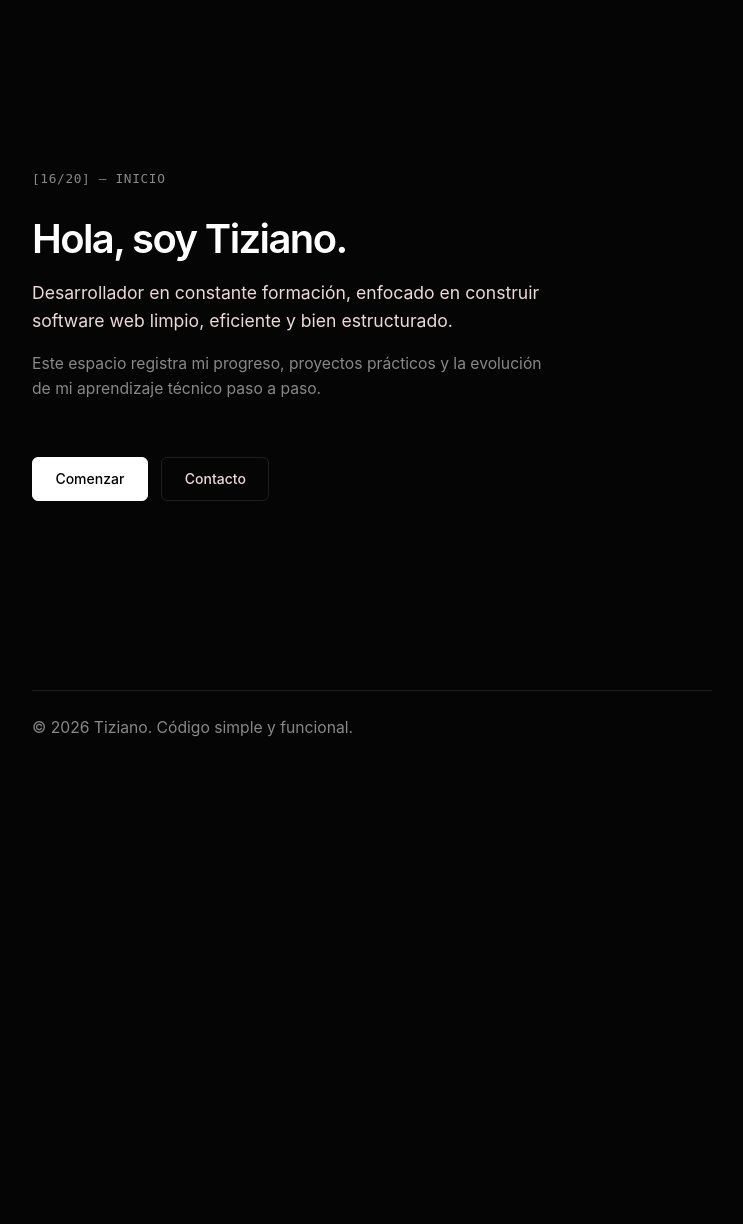
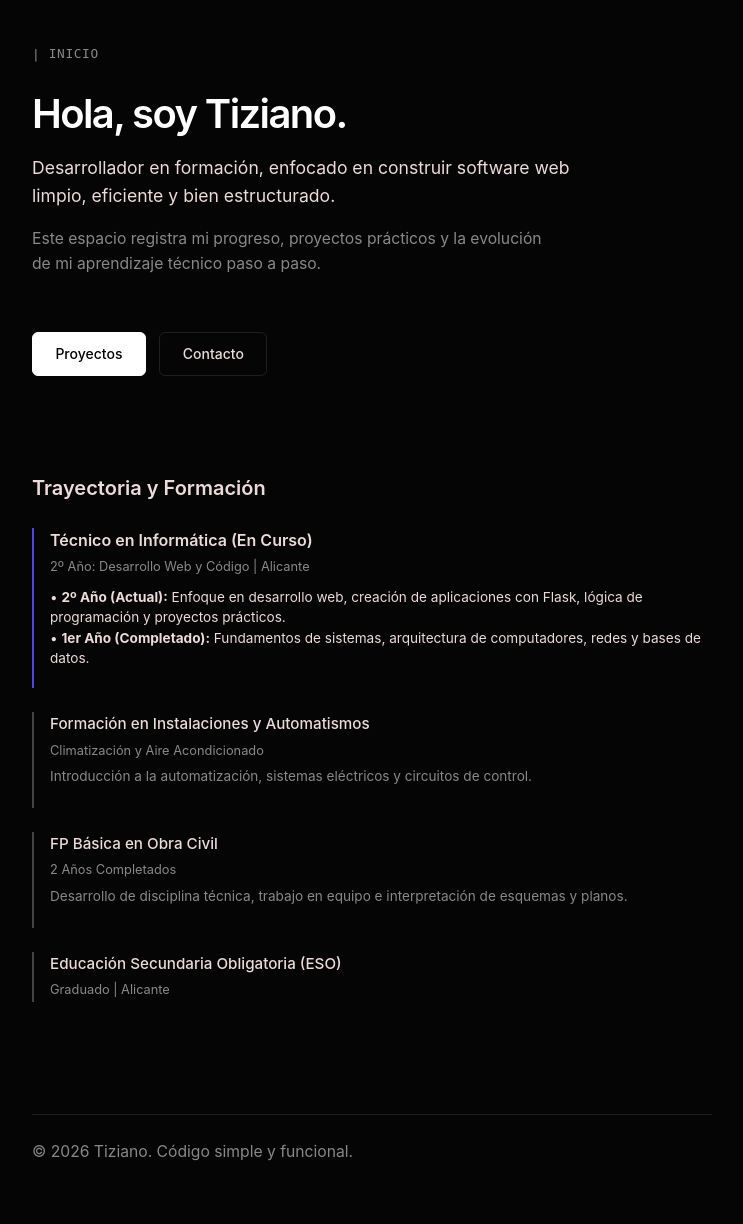
Before and after one commit to GameCodeYT/portfolio, a Flask app: page / in a window 1280 px wide. Shown: the whole page, without its empty margins (268-1011 px from the left). Before the commit the page ends 737 px from the top, so only its background shows below. Run offline with Flask 3, Linux system fonts and the light colour scheme.

Commit message:
Actualización de trayectoria y eliminación de sección videos

```diff
--- a/templates/index.html
+++ b/templates/index.html
@@ -7,28 +7,75 @@
     <link rel="stylesheet" href="{{ url_for('static', filename='css/style.css') }}">
     <link rel="icon" href="{{ url_for('static', filename='favicon.svg') }}" type="image/svg+xml">
 </head>
-<body>
+<body style="background-color: var(--bg-color);">
     <main>
+        <!-- Encabezado / Presentación -->
         <div style="margin-bottom: 1.5rem;">
             <span style="font-family: var(--font-mono); font-size: 0.8rem; color: var(--text-secondary); letter-spacing: 0.05em;">
-                [16/20] — INICIO
+                | INICIO
             </span>
         </div>
 
         <h1>Hola, soy Tiziano.</h1>
 
         <p style="font-size: 1.1rem; color: var(--text-primary); max-width: 580px; margin-bottom: 1rem;">
-            Desarrollador en constante formación, enfocado en construir software web limpio, eficiente y bien estructurado.
+            Desarrollador en formación, enfocado en construir software web limpio, eficiente y bien estructurado.
         </p>
 
         <p style="max-width: 520px; margin-bottom: 2rem;">
             Este espacio registra mi progreso, proyectos prácticos y la evolución de mi aprendizaje técnico paso a paso.
         </p>
 
-        <div class="btn-group">
-            <a href="{{ url_for('proyectos') }}" class="btn">Comenzar</a>
+        <div class="btn-group" style="margin-bottom: 3rem;">
+            <a href="{{ url_for('proyectos') }}" class="btn">Proyectos</a>
             <a href="{{ url_for('contacto') }}" class="btn-secondary btn">Contacto</a>
         </div>
+
+        <!-- Sección: Trayectoria y Formación -->
+        <section style="margin-top: 3rem; margin-bottom: 3rem;">
+            <h2 style="font-size: 1.25rem; margin-bottom: 1.5rem; font-weight: 600; color: var(--text-primary);">
+                Trayectoria y Formación
+            </h2>
+
+            <div style="display: flex; flex-direction: column; gap: 1.5rem;">
+
+                <!-- Informática (Actual) -->
+                <div style="border-left: 2px solid var(--accent-color, #4f46e5); padding-left: 1rem;">
+                    <h3 style="font-size: 1rem; font-weight: 600; color: var(--text-primary);">Técnico en Informática (En Curso)</h3>
+                    <span style="font-size: 0.8rem; color: var(--text-secondary);">2º Año: Desarrollo Web y Código | Alicante</span>
+                    <p style="font-size: 0.85rem; margin-top: 0.5rem; color: var(--text-primary); line-height: 1.5;">
+                        • <strong>2º Año (Actual):</strong> Enfoque en desarrollo web, creación de aplicaciones con Flask, lógica de programación y proyectos prácticos.<br>
+                        • <strong>1er Año (Completado):</strong> Fundamentos de sistemas, arquitectura de computadores, redes y bases de datos.
+                    </p>
+                </div>
+
+                <!-- Climatización / Automatismos -->
+                <div style="border-left: 2px solid #444; padding-left: 1rem;">
+                    <h3 style="font-size: 0.95rem; font-weight: 500; color: var(--text-primary);">Formación en Instalaciones y Automatismos</h3>
+                    <span style="font-size: 0.8rem; color: var(--text-secondary);">Climatización y Aire Acondicionado</span>
+                    <p style="font-size: 0.85rem; margin-top: 0.25rem; color: var(--text-secondary);">
+                        Introducción a la automatización, sistemas eléctricos y circuitos de control.
+                    </p>
+                </div>
+
+                <!-- Obra Civil -->
+                <div style="border-left: 2px solid #444; padding-left: 1rem;">
+                    <h3 style="font-size: 0.95rem; font-weight: 500; color: var(--text-primary);">FP Básica en Obra Civil</h3>
+                    <span style="font-size: 0.8rem; color: var(--text-secondary);">2 Años Completados</span>
+                    <p style="font-size: 0.85rem; margin-top: 0.25rem; color: var(--text-secondary);">
+                        Desarrollo de disciplina técnica, trabajo en equipo e interpretación de esquemas y planos.
+                    </p>
+                </div>
+
+                <!-- ESO -->
+                <div style="border-left: 2px solid #444; padding-left: 1rem;">
+                    <h3 style="font-size: 0.95rem; font-weight: 500; color: var(--text-primary);">Educación Secundaria Obligatoria (ESO)</h3>
+                    <span style="font-size: 0.8rem; color: var(--text-secondary);">Graduado | Alicante</span>
+                </div>
+
+            </div>
+        </section>
+
     </main>
 
     <footer>
```
